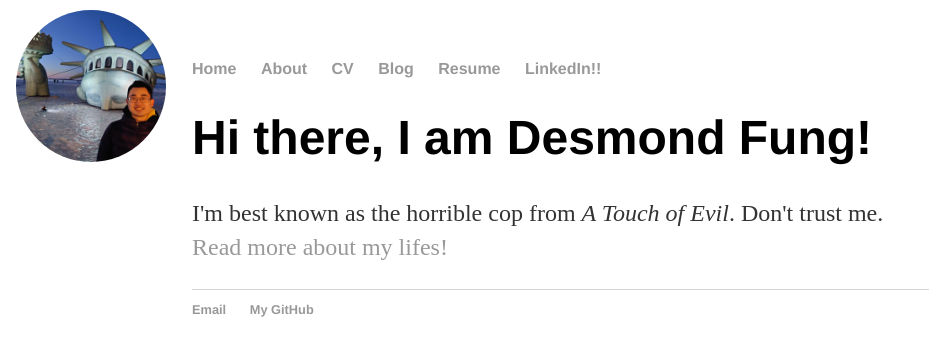
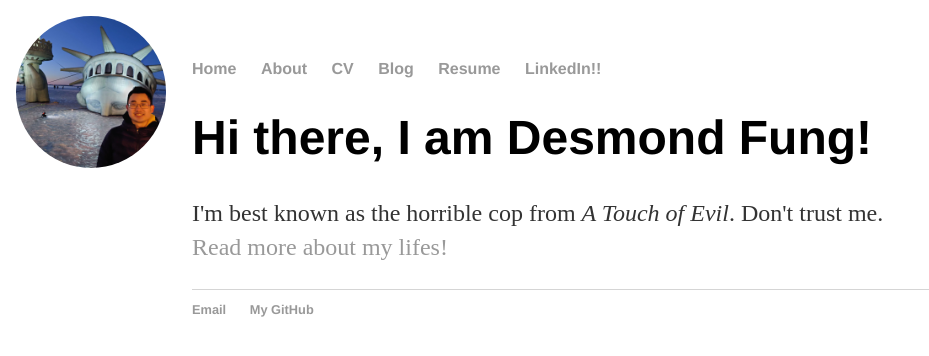
Before and after one commit to ddhangdd/ddhangdd.github.io, a Jekyll site: the page built from index.html, in a window 1280 px wide. Shown: the top 356 px of the page, without its empty margins (0-929 px from the left). Built offline with Jekyll 4.4.1, drawn with Linux system fonts in a browser that asks for light colours.

Commit message:
Update main.css

```diff
--- a/css/main.css
+++ b/css/main.css
@@ -26,7 +26,7 @@ h1 {
 
 .topleft {
   position: absolute;
-  top: 10px;
+  top: 16px;
   left: 16px;
 }
 
```
